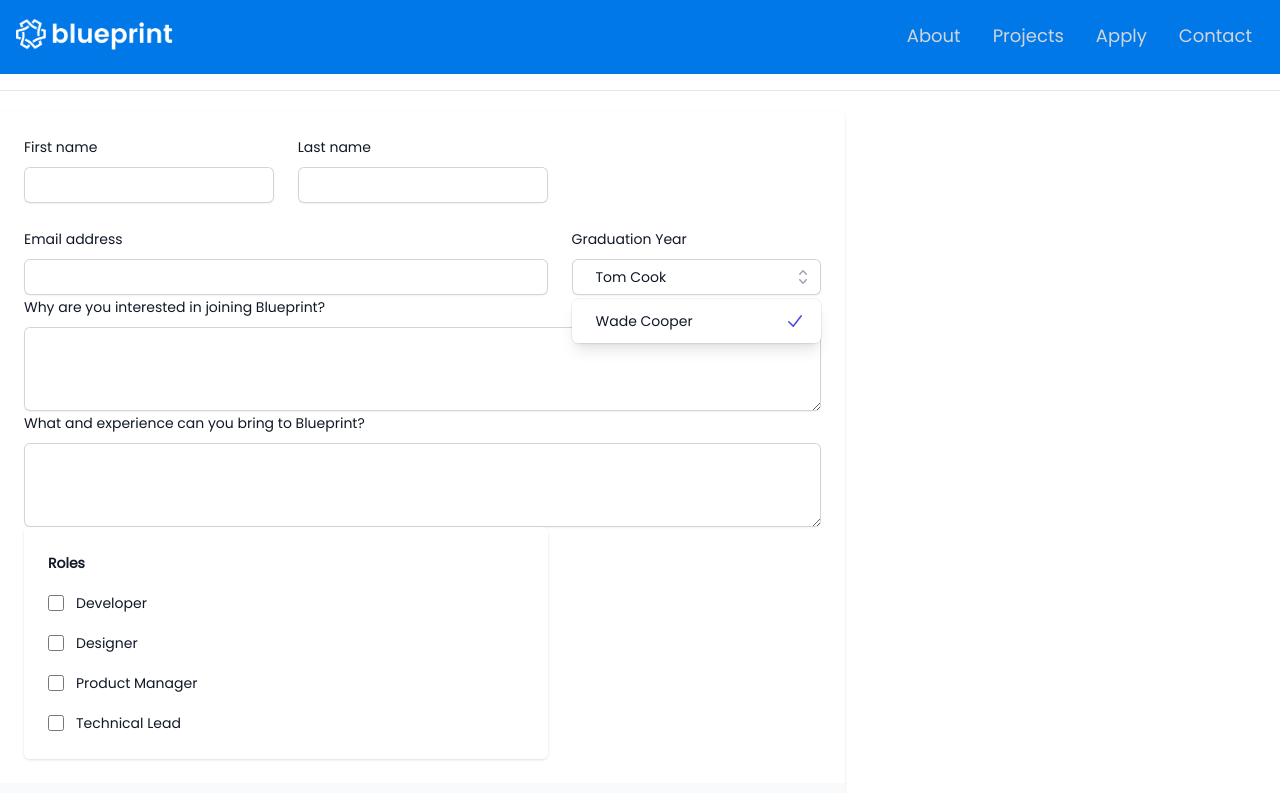
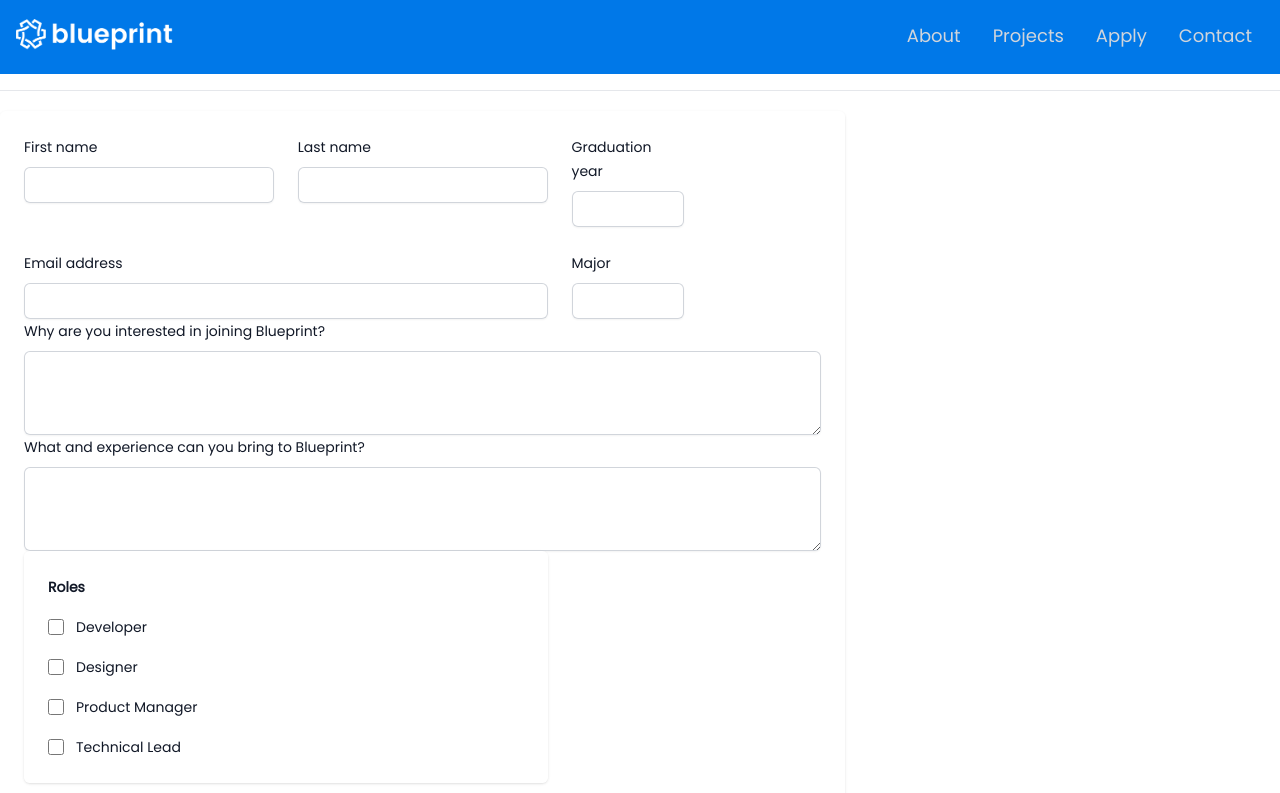
Before and after one commit to OwenTruong/blueprint_website, a React (Create React App) app: page /studentapplication in a window 1280 px wide. Shown: the top 793 px of the page. Built offline with nearby package versions, Linux system fonts and the light colour scheme.

Commit message:
all form basics

```diff
--- a/src/components/Applications/FormBasics.jsx
+++ b/src/components/Applications/FormBasics.jsx
@@ -1,11 +1,4 @@
 function FormBasics() {
-  // const graduationYears = [
-  //   { id: 1, year: "2024" },
-  //   { id: 2, year: "2025" },
-  //   { id: 3, year: "2026" },
-  //   { id: 4, year: "2027" },
-  // ];
-
   return (
     <div>
       <div className="grid grid-cols-6 gap-6">
@@ -41,7 +34,23 @@
           />
         </div>
 
-        <div className="col-span-6 sm:col-span-4">
+        <div className="col-span-6 sm:col-span-1">
+          <label
+            htmlFor="graduation-year"
+            className="block text-sm font-medium leading-6 text-gray-900"
+          >
+            Graduation year
+          </label>
+          <input
+            type="text"
+            name="graduation-year"
+            id="graduation-year"
+            autoComplete="four-year"
+            className="mt-2 block w-full rounded-md border-0 py-1.5 text-gray-900 shadow-sm ring-1 ring-inset ring-gray-300 placeholder:text-gray-400 focus:ring-2 focus:ring-inset focus:ring-indigo-600 sm:text-sm sm:leading-6"
+          />
+        </div>
+
+        <div className="col-span-5 sm:col-span-4">
           <label
             htmlFor="email-address"
             className="block text-sm font-medium leading-6 text-gray-900"
@@ -56,74 +65,20 @@
             className="mt-2 block w-full rounded-md border-0 py-1.5 text-gray-900 shadow-sm ring-1 ring-inset ring-gray-300 placeholder:text-gray-400 focus:ring-2 focus:ring-inset focus:ring-indigo-600 sm:text-sm sm:leading-6"
           />
         </div>
-        <div className="col-span-6 sm:col-span-2">
+        <div className="col-span-5 sm:col-span-1">
           <label
-            htmlFor="label"
-            id="listbox-label"
+            htmlFor="major"
             className="block text-sm font-medium leading-6 text-gray-900"
           >
-            Graduation Year
+            Major
           </label>
-          <div className="relative mt-2">
-            <button
-              type="button"
-              className="relative w-full cursor-default rounded-md bg-white py-1.5 pl-3 pr-10 text-left text-gray-900 shadow-sm ring-1 ring-inset ring-gray-300 focus:outline-none focus:ring-2 focus:ring-indigo-500 sm:text-sm sm:leading-6"
-              aria-haspopup="listbox"
-              aria-expanded="true"
-              aria-labelledby="listbox-label"
-            >
-              <span className="flex items-center">
-                <span className="ml-3 block truncate">Tom Cook</span>
-              </span>
-              <span className="pointer-events-none absolute inset-y-0 right-0 ml-3 flex items-center pr-2">
-                <svg
-                  className="h-5 w-5 text-gray-400"
-                  viewBox="0 0 20 20"
-                  fill="currentColor"
-                  aria-hidden="true"
-                >
-                  <path
-                    fillRule="evenodd"
-                    d="M10 3a.75.75 0 01.55.24l3.25 3.5a.75.75 0 11-1.1 1.02L10 4.852 7.3 7.76a.75.75 0 01-1.1-1.02l3.25-3.5A.75.75 0 0110 3zm-3.76 9.2a.75.75 0 011.06.04l2.7 2.908 2.7-2.908a.75.75 0 111.1 1.02l-3.25 3.5a.75.75 0 01-1.1 0l-3.25-3.5a.75.75 0 01.04-1.06z"
-                    clipRule="evenodd"
-                  />
-                </svg>
-              </span>
-            </button>
-            <ul
-              className="absolute z-10 mt-1 max-h-56 w-full overflow-auto rounded-md bg-white py-1 text-base shadow-lg ring-1 ring-black ring-opacity-5 focus:outline-none sm:text-sm"
-              tabIndex="-1"
-              role="listbox"
-              aria-labelledby="listbox-label"
-              aria-activedescendant="listbox-option-3"
-            >
-              <li
-                className="text-gray-900 relative cursor-default select-none py-2 pl-3 pr-9"
-                id="listbox-option-0"
-                role="option"
-                aria-selected
-              >
-                <div className="flex items-center">
-                  <span className="font-normal ml-3 block truncate">Wade Cooper</span>
-                </div>
-
-                <span className="text-indigo-600 absolute inset-y-0 right-0 flex items-center pr-4">
-                  <svg
-                    className="h-5 w-5"
-                    viewBox="0 0 20 20"
-                    fill="currentColor"
-                    aria-hidden="true"
-                  >
-                    <path
-                      fillRule="evenodd"
-                      d="M16.704 4.153a.75.75 0 01.143 1.052l-8 10.5a.75.75 0 01-1.127.075l-4.5-4.5a.75.75 0 011.06-1.06l3.894 3.893 7.48-9.817a.75.75 0 011.05-.143z"
-                      clipRule="evenodd"
-                    />
-                  </svg>
-                </span>
-              </li>
-            </ul>
-          </div>
+          <input
+            type="text"
+            name="major"
+            id="major"
+            autoComplete="cs"
+            className="mt-2 block w-full rounded-md border-0 py-1.5 text-gray-900 shadow-sm ring-1 ring-inset ring-gray-300 placeholder:text-gray-400 focus:ring-2 focus:ring-inset focus:ring-indigo-600 sm:text-sm sm:leading-6"
+          />
         </div>
       </div>
     </div>
```
